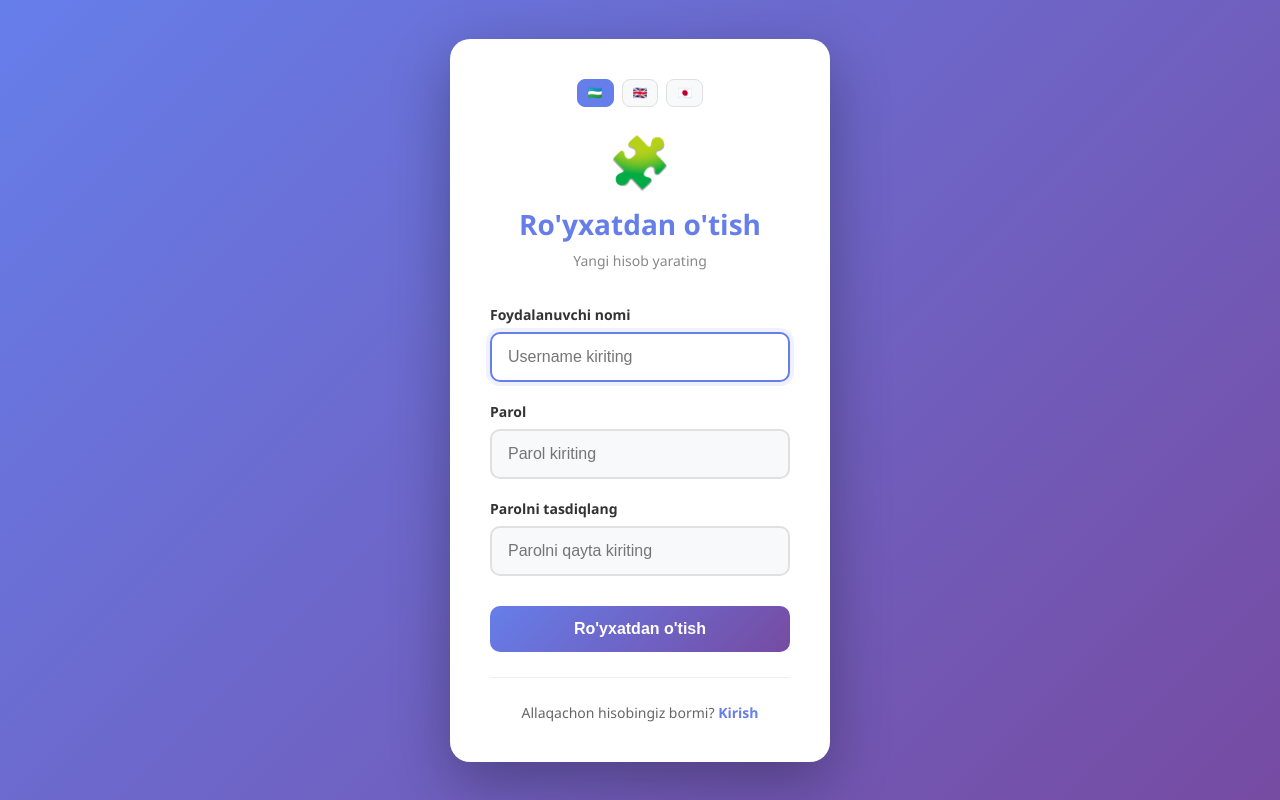
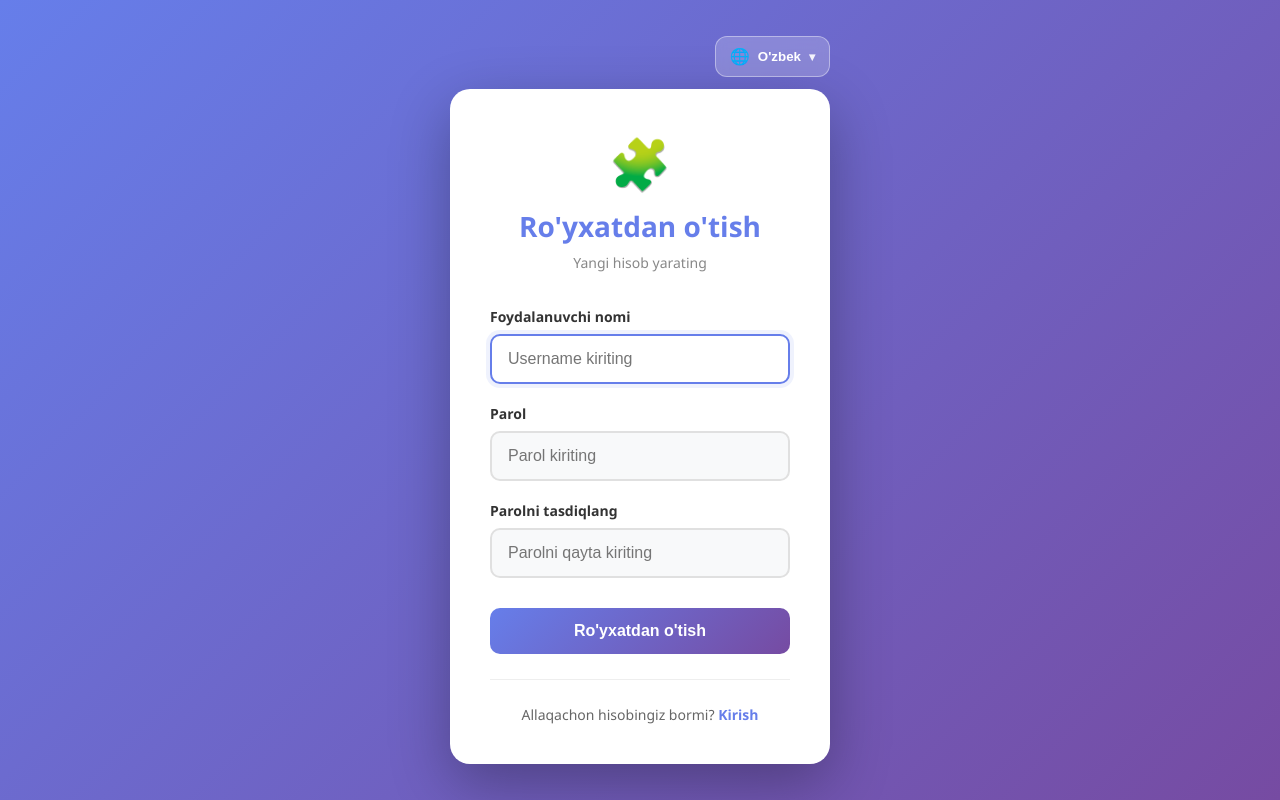
Before and after one commit to burievmustafo/Virtual-Escape-Room, a Django app: page /register/ in a window 1280 px wide. Run offline with Django 4.2, Linux system fonts and the light colour scheme.

Commit message:
Update register page language switcher design to match login page

```diff
--- a/templates/game/register.html
+++ b/templates/game/register.html
@@ -39,27 +39,85 @@
             margin-bottom: 35px;
         }
 
-        .lang-switcher {
+        .lang-dropdown {
             display: flex;
-            justify-content: center;
-            gap: 8px;
-            margin-bottom: 20px;
+            justify-content: flex-end;
+            margin-bottom: 12px;
+            position: relative;
         }
 
-        .lang-btn {
-            padding: 6px 10px;
-            border: 1px solid #e0e0e0;
-            border-radius: 8px;
-            background: #f8f9fa;
+        .lang-toggle {
+            display: inline-flex;
+            align-items: center;
+            gap: 8px;
+            padding: 10px 14px;
+            border-radius: 12px;
+            border: 1px solid rgba(255, 255, 255, 0.4);
+            background: rgba(255, 255, 255, 0.2);
+            color: white;
+            font-weight: 600;
             cursor: pointer;
-            font-size: 12px;
-            transition: all 0.2s;
+            transition: all 0.2s ease;
+            backdrop-filter: blur(6px);
         }
 
-        .lang-btn.active {
-            background: #667eea;
-            color: white;
-            border-color: #667eea;
+        .lang-toggle:hover {
+            background: rgba(255, 255, 255, 0.3);
+        }
+
+        .lang-icon {
+            font-size: 16px;
+        }
+
+        .lang-caret {
+            font-size: 12px;
+            opacity: 0.9;
+        }
+
+        .lang-menu {
+            position: absolute;
+            top: calc(100% + 8px);
+            right: 0;
+            background: white;
+            border-radius: 12px;
+            box-shadow: 0 12px 30px rgba(0, 0, 0, 0.2);
+            min-width: 170px;
+            padding: 6px;
+            opacity: 0;
+            visibility: hidden;
+            transform: translateY(-6px);
+            transition: all 0.2s ease;
+            z-index: 10;
+        }
+
+        .lang-dropdown.active .lang-menu {
+            opacity: 1;
+            visibility: visible;
+            transform: translateY(0);
+        }
+
+        .lang-item {
+            width: 100%;
+            border: none;
+            background: transparent;
+            padding: 10px 12px;
+            border-radius: 8px;
+            text-align: left;
+            font-size: 14px;
+            cursor: pointer;
+            transition: background 0.2s ease;
+            display: flex;
+            align-items: center;
+            gap: 8px;
+        }
+
+        .lang-item:hover {
+            background: rgba(102, 126, 234, 0.1);
+        }
+
+        .lang-item.active {
+            background: rgba(102, 126, 234, 0.15);
+            font-weight: 600;
         }
 
         .register-header .logo {
@@ -172,13 +230,21 @@
 </head>
 <body>
     <div class="register-container">
+        <div class="lang-dropdown" id="langDropdown">
+            <button class="lang-toggle" type="button" onclick="toggleLangMenu()">
+                <span class="lang-icon">🌐</span>
+                <span class="lang-label" id="currentLangLabel">O'zbek</span>
+                <span class="lang-caret">▾</span>
+            </button>
+            <div class="lang-menu">
+                <button class="lang-item" data-lang="uz" onclick="setLanguage('uz')">🇺🇿 O'zbek</button>
+                <button class="lang-item" data-lang="en" onclick="setLanguage('en')">🇬🇧 English</button>
+                <button class="lang-item" data-lang="ja" onclick="setLanguage('ja')">🇯🇵 日本語</button>
+            </div>
+        </div>
+
         <div class="register-card">
             <div class="register-header">
-                <div class="lang-switcher">
-                    <button class="lang-btn active" data-lang="uz" onclick="setLanguage('uz')">🇺🇿</button>
-                    <button class="lang-btn" data-lang="en" onclick="setLanguage('en')">🇬🇧</button>
-                    <button class="lang-btn" data-lang="ja" onclick="setLanguage('ja')">🇯🇵</button>
-                </div>
                 <div class="logo">🧩</div>
                 <h1 data-translate="register_title">Ro'yxatdan o'tish</h1>
                 <p data-translate="register_subtitle">Yangi hisob yarating</p>
@@ -272,7 +338,13 @@
         function setLanguage(lang, save = true) {
             const elements = document.querySelectorAll('[data-translate]');
             const placeholders = document.querySelectorAll('[data-placeholder-translate]');
-            const langBtns = document.querySelectorAll('.lang-btn');
+            const langItems = document.querySelectorAll('.lang-item');
+            const currentLabel = document.getElementById('currentLangLabel');
+            const labels = {
+                uz: "O'zbek",
+                en: "English",
+                ja: "日本語"
+            };
 
             elements.forEach(el => {
                 const key = el.getAttribute('data-translate');
@@ -288,12 +360,16 @@
                 }
             });
 
-            langBtns.forEach(btn => {
+            langItems.forEach(btn => {
                 btn.classList.remove('active');
                 if (btn.getAttribute('data-lang') === lang) {
                     btn.classList.add('active');
                 }
             });
+
+            if (currentLabel && labels[lang]) {
+                currentLabel.textContent = labels[lang];
+            }
 
             if (save) {
                 localStorage.setItem('language', lang);
@@ -315,6 +391,17 @@
             const savedLang = localStorage.getItem('language') || 'uz';
             setLanguage(savedLang, false);
         });
+
+        function toggleLangMenu() {
+            document.getElementById('langDropdown').classList.toggle('active');
+        }
+
+        document.addEventListener('click', function(event) {
+            const dropdown = document.getElementById('langDropdown');
+            if (dropdown && !dropdown.contains(event.target)) {
+                dropdown.classList.remove('active');
+            }
+        });
     </script>
 </body>
 </html>
```
